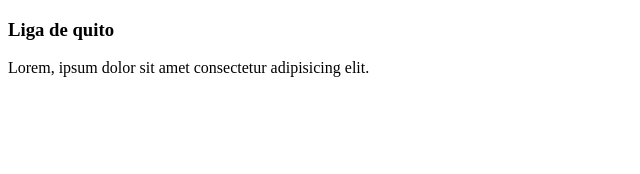
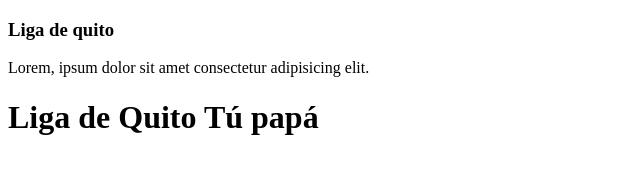
Before and after one commit to Alexsara008/prueba_git, a plain HTML site: page index.html in a window 1280 px wide. Shown: the whole page, without its empty margins (0-640 px from the left). Drawn offline with Linux system fonts and the light colour scheme.

Commit message:
tittle LDU

```diff
--- a/index.html
+++ b/index.html
@@ -8,7 +8,7 @@
 </head>
 <body>
 
-    <!-- cambio 3 -->
+<!-- otro cAMCIO -->
 
     <!-- contenedor 2 -->
     <h3>Liga de quito</h3>
@@ -19,5 +19,9 @@
         </div>
     </div>
 
+    <h1>
+        Liga de Quito Tú papá
+    </h1>
+
 </body>
 </html>
```
